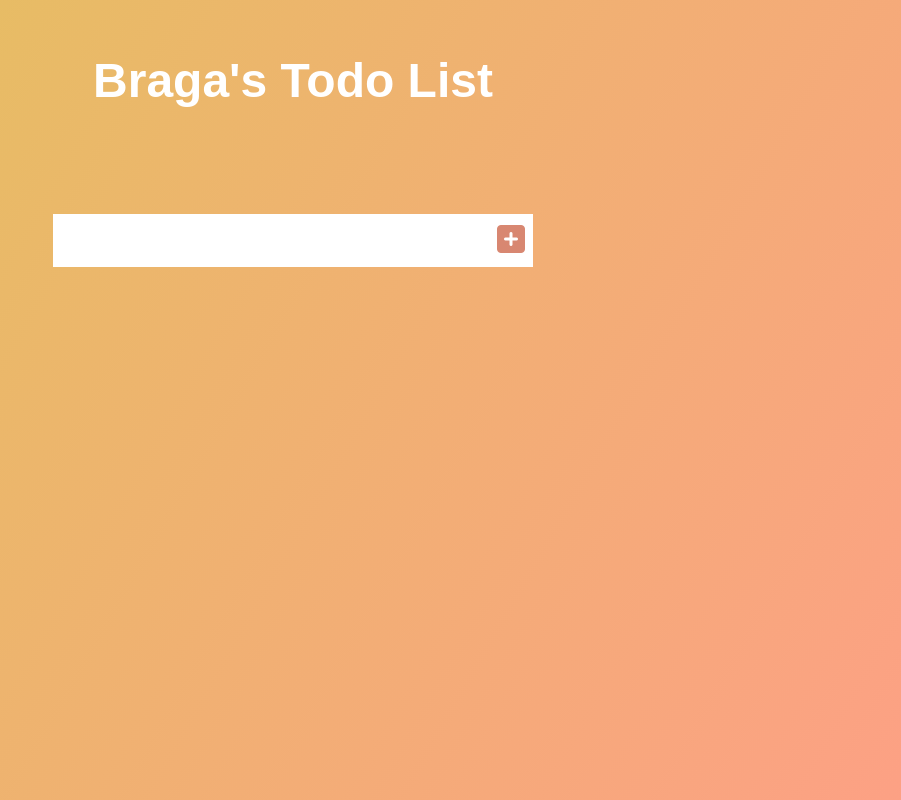
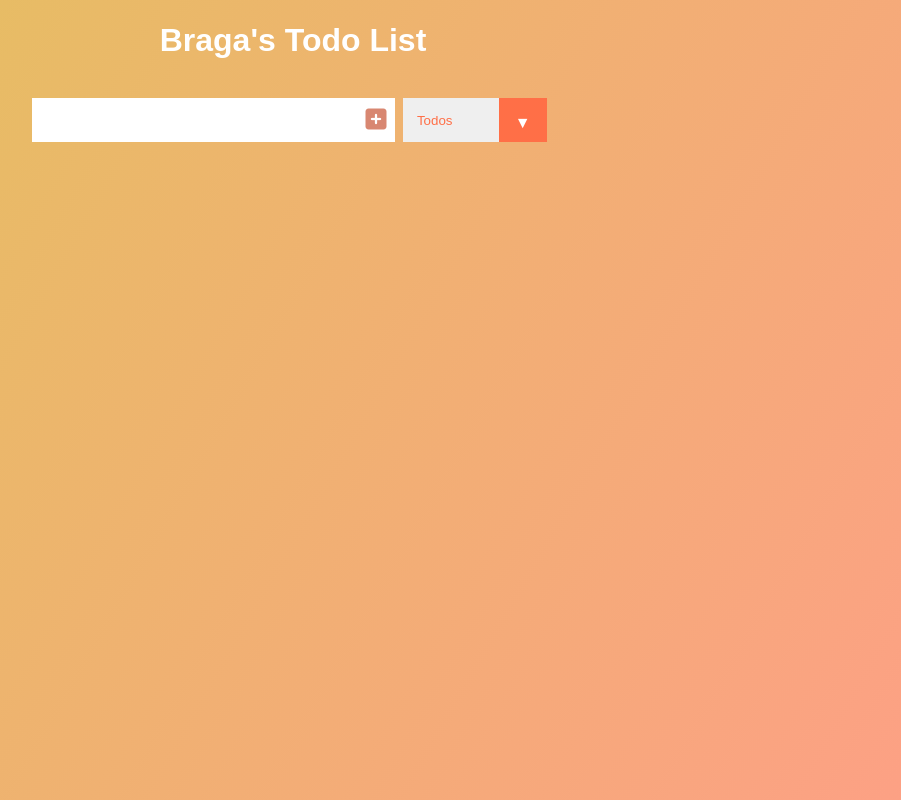
Before and after one commit to thiagopbraga/todo-list-styled, a plain HTML site: page index.html in a window 1280 px wide. Shown: the whole page, without its empty margins (347-1248 px from the left). Drawn offline with Linux system fonts and the light colour scheme.

Commit message:
atualização css

```diff
--- a/app.js
+++ b/app.js
@@ -2,10 +2,12 @@
 const todoInput = document.querySelector('.todo-input');
 const todoButton = document.querySelector('.todo-button');
 const todoList = document.querySelector('.todo-list');
+const filterOption = document.querySelector('.filter-todo');
 
 //Event listeners
 todoButton.addEventListener('click', addTodo);
 todoList.addEventListener('click', deleteCheck);
+filterOption.addEventListener('click', filterTodo);
 
 //Funções
 
@@ -54,3 +56,27 @@ function deleteCheck(e) {
         todo.classList.toggle("completed");
     }
 }
+
+function filterTodo(e) {
+    const todos = todoList.childNodes;
+    todos.forEach(function(todo) {
+        switch (e.target.value) {
+            case "all":
+                todo.style.display = "flex";
+                break;
+            case "completed":
+                if (todo.classList.contains("completed")) {
+                    todo.style.display = "flex";
+                } else {
+                    todo.style.display = "none";
+                }
+                break;
+            case "uncompleted":
+                if (!todo.classList.contains("completed")) {
+                    todo.style.display = "flex";
+                } else {
+                    todo.style.display = "none";
+                }
+        }
+    });
+}
--- a/index.html
+++ b/index.html
@@ -24,6 +24,13 @@
         <button class="todo-button" type="submit">
             <i class="fa-solid fa-square-plus"></i>
         </button>
+        <div class="select">
+            <select name="todos" class="filter-todo">
+                <option value="all">Todos</option>
+                <option value="completed">Completos</option>
+                <option value="uncompleted">Incompletos</option>
+            </select>
+        </div>
     </form>
     <div class="todo-container">
         <ul class="todo-list">
--- a/style.css
+++ b/style.css
@@ -12,12 +12,12 @@ body {
 }
 
 header {
-    font-size: 1.5rem;
+    font-size: 1rem;
 }
 
 header,
 form {
-    min-height: 20vh;
+    min-height: 10vh;
     display: flex;
     justify-content: center;
     align-items: center;
@@ -26,7 +26,7 @@ form {
 form input,
 form button {
     padding: 0.5rem;
-    font-size: 2rem;
+    font-size: 1.5rem;
     border: none;
     background: white;
 }
@@ -101,3 +101,40 @@ form button:hover {
     transform: translateY(8rem) rotateZ(20deg);
     opacity: 0;
 }
+
+select {
+    -webkit-appearance: none;
+    -moz-appearance: none;
+    appearance: none;
+    outline: none;
+    border: none;
+}
+
+.select {
+    margin: 0.5rem;
+    position: relative;
+    overflow: hidden;
+}
+
+select {
+    color: #ff6f47;
+    width: 9rem;
+    padding: 0.9rem;
+    cursor: pointer;
+}
+
+.select::after {
+    content: "\25BC";
+    position: absolute;
+    background: #ff6f47;
+    top: 0;
+    right: 0;
+    padding: 1rem;
+    pointer-events: none;
+    transition: all 0.3s ease;
+}
+
+.select:hover::after {
+    background: white;
+    color: #ff6f47;
+}
```
